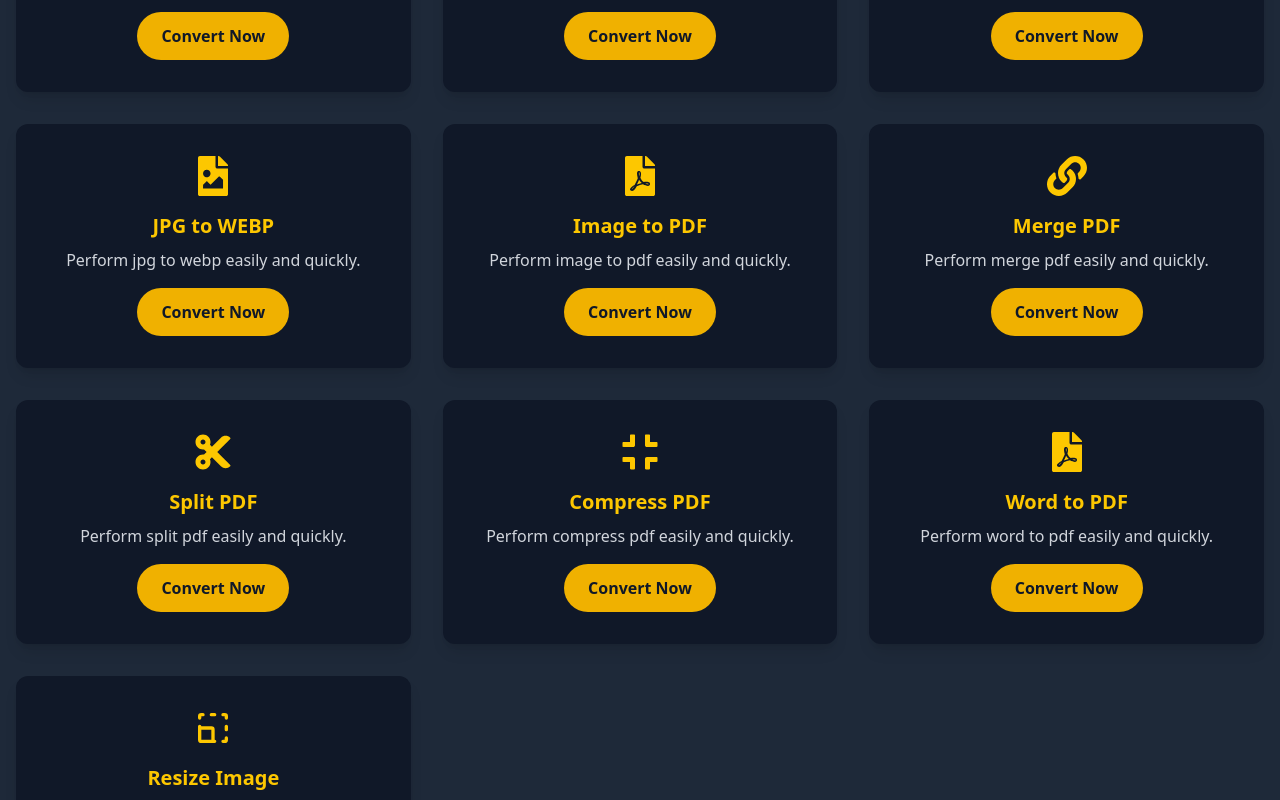
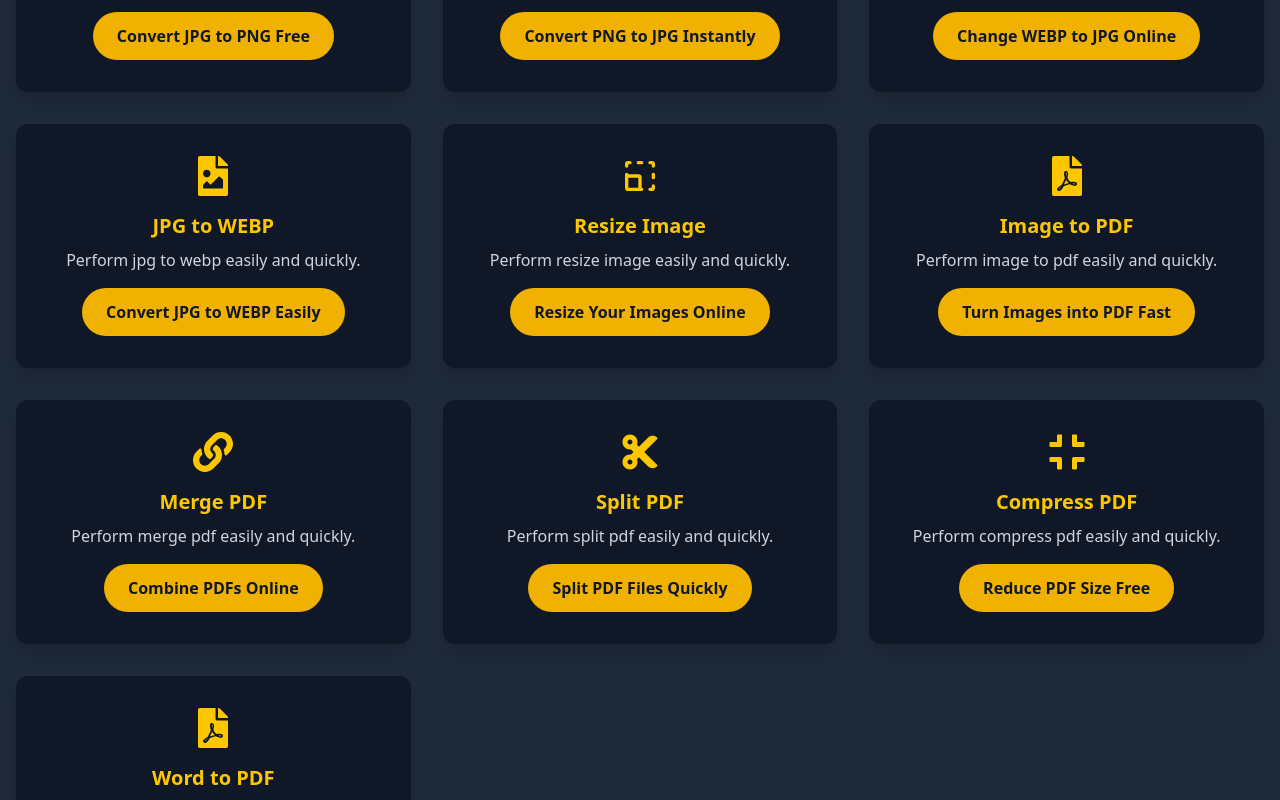
Before and after one commit to Rehan2007ahmad/ilovepdf, a Next.js app: page / in a window 1280 px wide. Shown: the part 840-1640 px from the top of the page. Built offline with nearby package versions, Linux system fonts and the light colour scheme; no server answers.

Commit message:
fixed cta in features section

```diff
--- a/src/Components/Features.tsx
+++ b/src/Components/Features.tsx
@@ -1,20 +1,76 @@
 "use client";
 import { TbResize } from "react-icons/tb";
-import { FaFilePdf, FaFileImage, FaLink, FaCut, FaCompress } from "react-icons/fa";
+import {
+  FaFilePdf,
+  FaFileImage,
+  FaLink,
+  FaCut,
+  FaCompress,
+} from "react-icons/fa";
 import { motion } from "framer-motion";
 import Link from "next/link";
 
 const converters = [
-  { name: "JPG to PNG", icon: <FaFileImage size={40} />, slug: "jpg-to-png" },
-  { name: "PNG to JPG", icon: <FaFileImage size={40} />, slug: "png-to-jpg" },
-  { name: "WEBP to JPG", icon: <FaFileImage size={40} />, slug: "webp-to-jpg" },
-  { name: "JPG to WEBP", icon: <FaFileImage size={40} />, slug: "jpg-to-webp" },
-  { name: "Image to PDF", icon: <FaFilePdf size={40} />, slug: "image-to-pdf" },
-  { name: "Merge PDF", icon: <FaLink size={40} />, slug: "merge-pdf" },
-  { name: "Split PDF", icon: <FaCut size={40} />, slug: "split-pdf" },
-  { name: "Compress PDF", icon: <FaCompress size={40} />, slug: "compress-pdf" },
-  { name: "Word to PDF", icon: <FaFilePdf size={40} />, slug: "word-to-pdf" },
-  { name: "Resize Image", icon: <TbResize size={40} />, slug: "resize-image" },
+  {
+    name: "JPG to PNG",
+    icon: <FaFileImage size={40} />,
+    slug: "jpg-to-png",
+    cta: "Convert JPG to PNG Free",
+  },
+  {
+    name: "PNG to JPG",
+    icon: <FaFileImage size={40} />,
+    slug: "png-to-jpg",
+    cta: "Convert PNG to JPG Instantly",
+  },
+  {
+    name: "WEBP to JPG",
+    icon: <FaFileImage size={40} />,
+    slug: "webp-to-jpg",
+    cta: "Change WEBP to JPG Online",
+  },
+  {
+    name: "JPG to WEBP",
+    icon: <FaFileImage size={40} />,
+    slug: "jpg-to-webp",
+    cta: "Convert JPG to WEBP Easily",
+  },
+  {
+    name: "Resize Image",
+    icon: <TbResize size={40} />,
+    slug: "resize-image",
+    cta: "Resize Your Images Online",
+  },
+  {
+    name: "Image to PDF",
+    icon: <FaFilePdf size={40} />,
+    slug: "image-to-pdf",
+    cta: "Turn Images into PDF Fast",
+  },
+  {
+    name: "Merge PDF",
+    icon: <FaLink size={40} />,
+    slug: "merge-pdf",
+    cta: "Combine PDFs Online",
+  },
+  {
+    name: "Split PDF",
+    icon: <FaCut size={40} />,
+    slug: "split-pdf",
+    cta: "Split PDF Files Quickly",
+  },
+  {
+    name: "Compress PDF",
+    icon: <FaCompress size={40} />,
+    slug: "compress-pdf",
+    cta: "Reduce PDF Size Free",
+  },
+  {
+    name: "Word to PDF",
+    icon: <FaFilePdf size={40} />,
+    slug: "word-to-pdf",
+    cta: "Convert Word to PDF Fast",
+  },
 ];
 
 export default function Features() {
@@ -25,11 +81,11 @@ export default function Features() {
       whileInView={{ opacity: 1, y: 0 }}
       viewport={{ once: true, amount: 0.1 }}
       transition={{ duration: 0.8 }}
-      animate={{ opacity: 1, y: 0 }} // fallback for older devices
+      animate={{ opacity: 1, y: 0 }}
     >
       <div className="max-w-7xl mx-auto px-4">
         <h2 className="text-3xl md:text-4xl font-bold text-center mb-12">
-          All Your PDF Needs
+          All-in-One Image & File Tools
         </h2>
         <div className="grid grid-cols-1 sm:grid-cols-2 md:grid-cols-3 gap-8">
           {converters.map((tool) => (
@@ -40,7 +96,7 @@ export default function Features() {
               whileInView={{ opacity: 1, y: 0 }}
               viewport={{ once: true, amount: 0.1 }}
               transition={{ duration: 0.6 }}
-              animate={{ opacity: 1, y: 0 }} // fallback
+              animate={{ opacity: 1, y: 0 }}
             >
               <div className="flex justify-center items-center mb-4">
                 {tool.icon}
@@ -52,7 +108,7 @@ export default function Features() {
 
               <Link href={`/tools/${tool.slug}`}>
                 <button className="cursor-pointer mt-4 px-6 py-3 bg-yellow-500 text-gray-900 font-semibold rounded-full hover:bg-yellow-400 transition">
-                  Convert Now
+                  {tool.cta}
                 </button>
               </Link>
             </motion.div>
--- a/src/Components/Navbar.tsx
+++ b/src/Components/Navbar.tsx
@@ -1,4 +1,4 @@
-'use client'
+"use client";
 import Link from "next/link";
 import { useState } from "react";
 import { HiMenu, HiX } from "react-icons/hi";
@@ -10,32 +10,58 @@ export default function Navbar() {
   return (
     <header className="bg-gray-900 text-yellow-400 shadow-md sticky top-0 z-50">
       <div className="max-w-7xl mx-auto px-4 py-4 flex justify-between items-center">
-        <h2 className="text-2xl font-bold"><Link href="/">iLovePDF</Link></h2>
+        <Link href="/">
+          <h2 className="text-2xl font-bold">iLovePDF</h2>
+        </Link>
         <nav className="hidden md:flex space-x-6 items-center font-medium">
           <div className="group relative">
-            <button className="hover:text-yellow-300 transition">Features ▼</button>
+            <button className="hover:text-yellow-300 transition">
+              Features ▼
+            </button>
             <div className="absolute hidden group-hover:block bg-gray-800 text-yellow-400 mt-2 rounded-md shadow-lg min-w-[150px]">
-              <Link href="/" className="block px-4 py-2 hover:bg-gray-700">Merge PDF</Link>
-              <Link href="/" className="block px-4 py-2 hover:bg-gray-700">Split PDF</Link>
-              <Link href="/" className="block px-4 py-2 hover:bg-gray-700">Compress PDF</Link>
+              <Link href="/" className="block px-4 py-2 hover:bg-gray-700">
+                Merge PDF
+              </Link>
+              <Link href="/" className="block px-4 py-2 hover:bg-gray-700">
+                Split PDF
+              </Link>
+              <Link href="/" className="block px-4 py-2 hover:bg-gray-700">
+                Compress PDF
+              </Link>
             </div>
           </div>
-          <Link href="/" className="hover:text-yellow-300 transition">Pricing</Link>
-          <Link href="/" className="hover:text-yellow-300 transition">Login</Link>
+          <Link href="/" className="hover:text-yellow-300 transition">
+            Pricing
+          </Link>
+          <Link href="/" className="hover:text-yellow-300 transition">
+            Login
+          </Link>
         </nav>
 
         <div className="md:hidden">
-          <button onClick={toggle}>{open ? <HiX size={28} /> : <HiMenu size={28} />}</button>
+          <button onClick={toggle}>
+            {open ? <HiX size={28} /> : <HiMenu size={28} />}
+          </button>
         </div>
       </div>
 
       {open && (
         <div className="md:hidden bg-gray-900 text-yellow-400">
-          <Link href="#" className="block px-4 py-2 hover:bg-gray-800">Merge PDF</Link>
-          <Link href="#" className="block px-4 py-2 hover:bg-gray-800">Split PDF</Link>
-          <Link href="#" className="block px-4 py-2 hover:bg-gray-800">Compress PDF</Link>
-          <Link href="#" className="block px-4 py-2 hover:bg-gray-800">Pricing</Link>
-          <Link href="#" className="block px-4 py-2 hover:bg-gray-800">Login</Link>
+          <Link href="#" className="block px-4 py-2 hover:bg-gray-800">
+            Merge PDF
+          </Link>
+          <Link href="#" className="block px-4 py-2 hover:bg-gray-800">
+            Split PDF
+          </Link>
+          <Link href="#" className="block px-4 py-2 hover:bg-gray-800">
+            Compress PDF
+          </Link>
+          <Link href="#" className="block px-4 py-2 hover:bg-gray-800">
+            Pricing
+          </Link>
+          <Link href="#" className="block px-4 py-2 hover:bg-gray-800">
+            Login
+          </Link>
         </div>
       )}
     </header>
```
